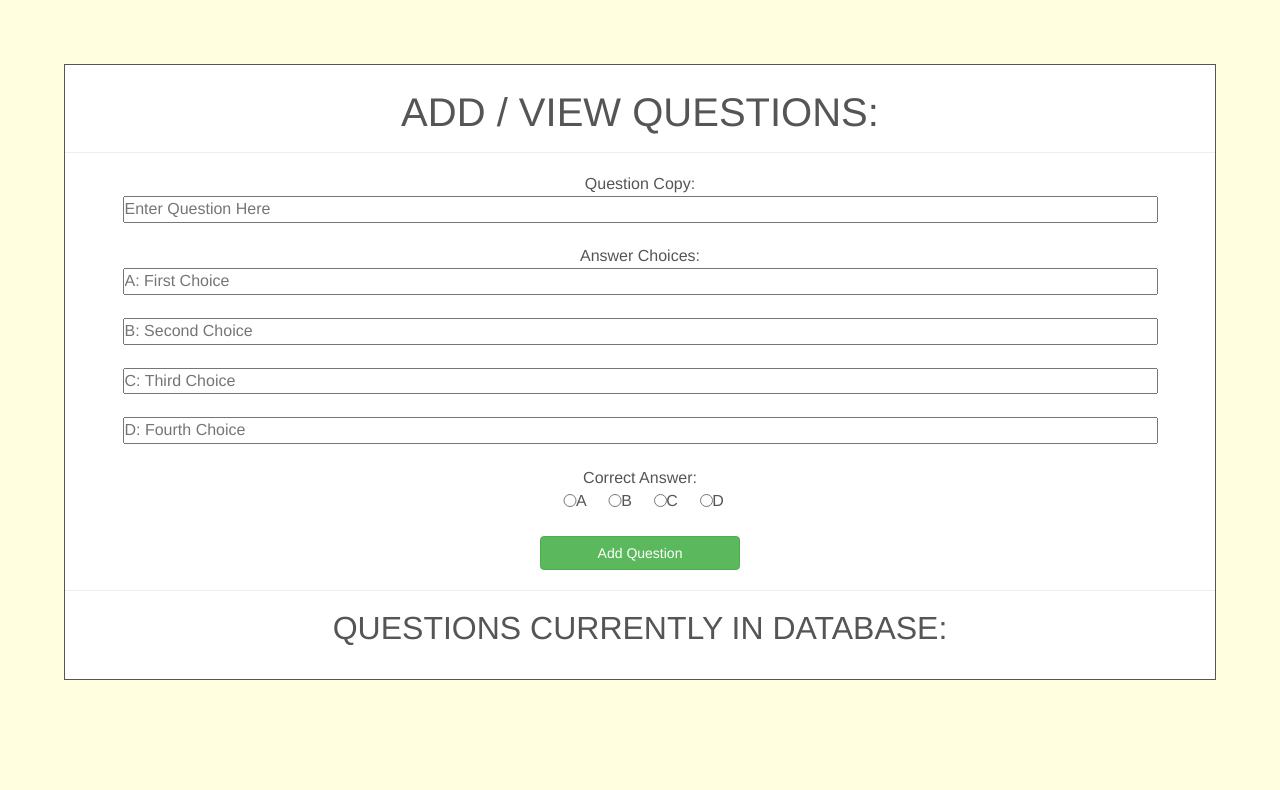
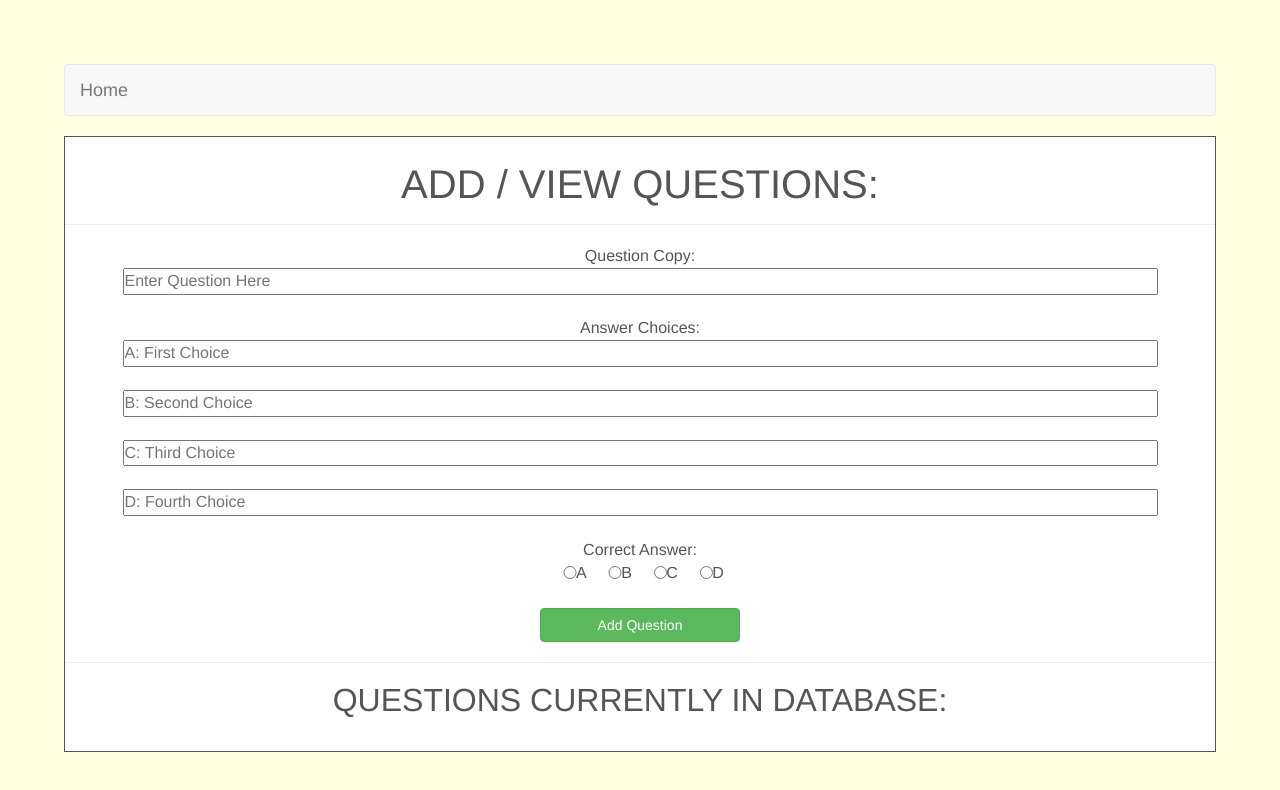
Before and after one commit to donghwalee/5q_quizzer, a website: page public/create.html in a window 1280 px wide. Drawn offline with nearby package versions, Linux system fonts and the light colour scheme; no server answers.

```diff
--- a/public/create.html
+++ b/public/create.html
@@ -7,7 +7,16 @@
     <link rel="stylesheet" href="/css/create.css" media="screen" title="no title" charset="utf-8">
     <link href='https://fonts.googleapis.com/css?family=Raleway' rel='stylesheet' type='text/css'>
   </head>
+
   <body>
+
+    <nav class="navbar navbar-default">
+      <div class="container-fluid">
+        <div class="navbar-header">
+          <a class="navbar-brand" href="/">Home</a>
+        </div>
+      </div>
+    </nav>
 
     <div id="create-questions">
 
--- a/public/css/create.css
+++ b/public/css/create.css
@@ -1,6 +1,8 @@
 * {
   padding: 0;
   margin: 0;
+  font: inherit;
+  box-sizing: border-box;
 }
 
 body {
--- a/public/css/style.css
+++ b/public/css/style.css
@@ -1,11 +1,13 @@
 * {
   padding: 0;
   margin: 0;
+  font: inherit;
+  box-sizing: border-box;
 }
 
 body {
   background-color: white;
-  padding: 5%;
+  padding: 0% 5% 5% 5%;
   text-align: center;
 }
 
@@ -13,7 +15,7 @@
   font-size: 16px;
   font-weight: 400;
   width: 100%;
-  height: 600px;
+  height: 550px;
   position: relative;
   overflow: hidden;
   color: #555;
@@ -73,8 +75,6 @@
   left: 100%;
 }
 
-
-
 #quiz .question {
   position: absolute;
   top: 150px;
@@ -84,7 +84,7 @@
 }
 
 #quiz .question .question-text  {
-  font-size: 1.3em;
+  font-size: 1.1em;
   margin: 0px 0px 20px 0px;
 }
 
@@ -94,7 +94,7 @@
   width: 40%;
   border: 2px solid yellow;
   border-radius: 6px;
-  padding: 10px;
+  padding: 7px;
   margin: 0px 5px 10px 5px;
   position: relative;
 }
@@ -226,5 +226,18 @@
   }
   #quiz .question .answer-choice  {
     width: 80%;
+    font-size: 1em;
+    border: 2px solid yellow;
+    border-radius: 6px;
+    padding: 3px;
+    margin: 0px 3px 6px 3px;
+    position: relative;
   }
 }
+
+.navbar {
+  background-color: transparent;
+  border: none;
+  top: 10px;
+  font-size: .8em;
+}
```
Also changed, not shown: public/index.html (+10 -2 lines).
